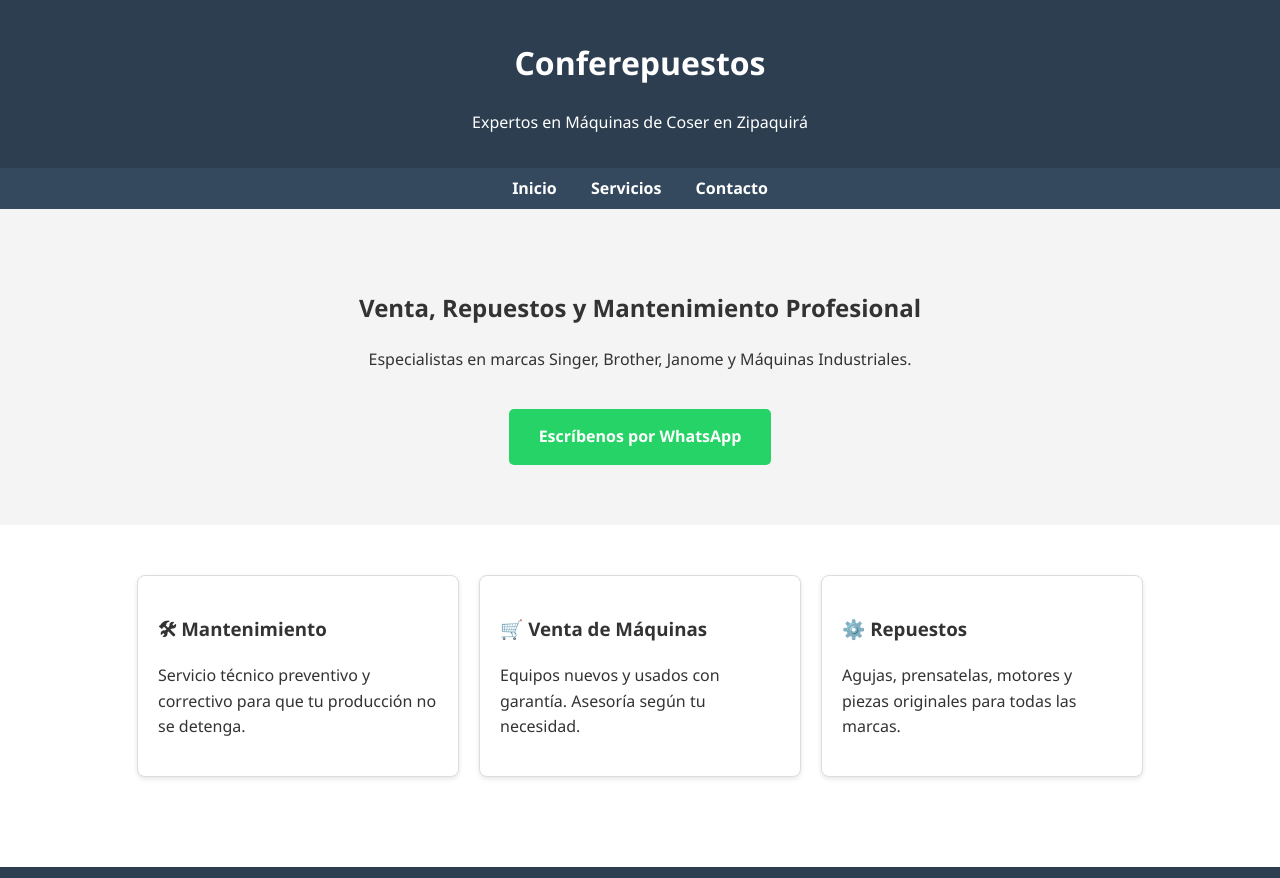
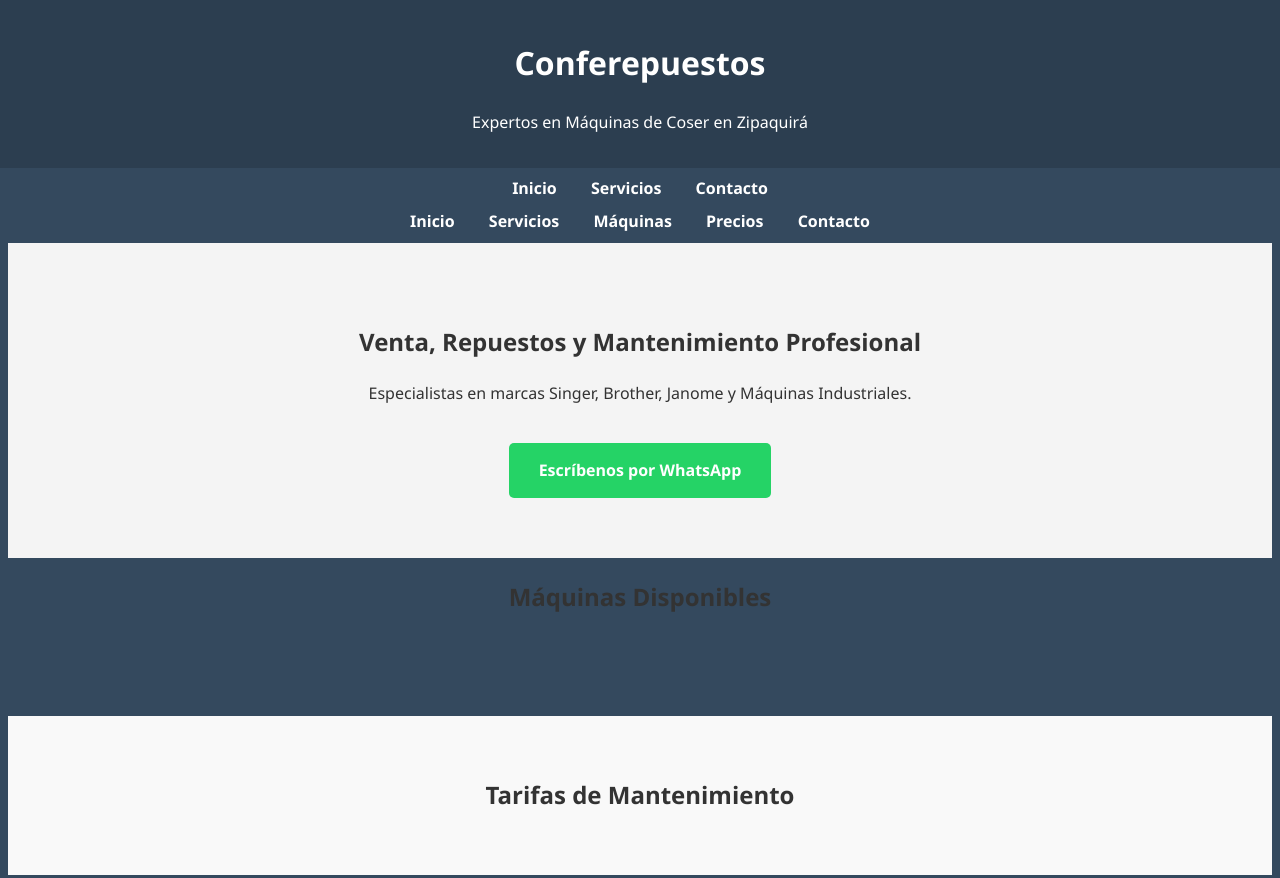
Before and after one commit to maquinas-zipaquira/Mantenimiento-m-quinas-de-coser, a plain HTML site: page index.html in a window 1280 px wide. Shown: the top 878 px of the page. Drawn offline with Linux system fonts and the light colour scheme.

Commit message:
index.html

```diff
--- a/index.html
+++ b/index.html
@@ -34,13 +34,31 @@
     <a href="#inicio">Inicio</a>
     <a href="#servicios">Servicios</a>
     <a href="#contacto">Contacto</a>
+
+    <nav>
+    <a href="#inicio">Inicio</a>
+    <a href="#servicios">Servicios</a>
+    <a href="#catalogo">Máquinas</a> <a href="#precios">Precios</a>
+    <a href="#contacto">Contacto</a>
 </nav>
+
 
 <section class="hero" id="inicio">
     <h2>Venta, Repuestos y Mantenimiento Profesional</h2>
     <p>Especialistas en marcas Singer, Brother, Janome y Máquinas Industriales.</p>
     <a href="https://wa.me/573196097830" class="cta-button">Escríbenos por WhatsApp</a>
 </section>
+    <section id="catalogo">
+    <h2 style="text-align:center;">Máquinas Disponibles</h2>
+    <div class="product-grid">
+        </div>
+</section>
+<section id="precios" style="padding: 40px; background-color: #f9f9f9;">
+    <h2 style="text-align:center;">Tarifas de Mantenimiento</h2>
+    <div style="overflow-x:auto;">
+        </div>
+</section>
+
 
 <section class="services" id="servicios">
     <div class="card">
```
